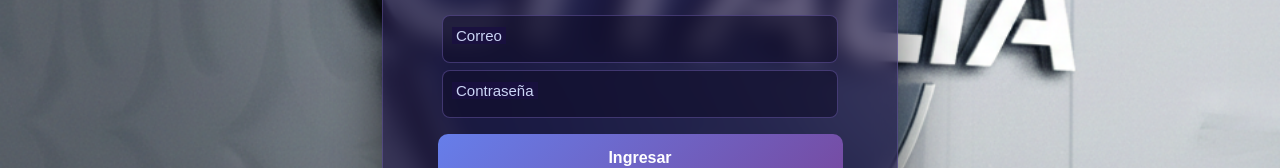
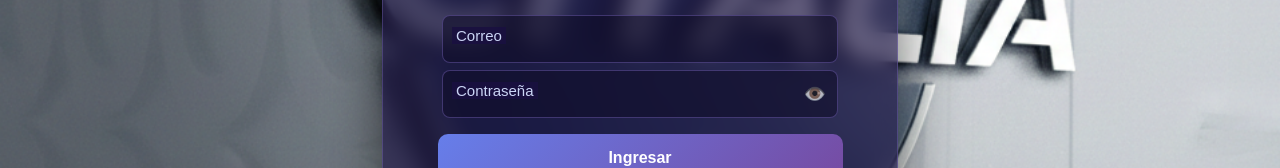
Before and after one commit to anastaciomarbella/atempo, a React (Create React App) app: page /login in a window 1280 px wide. Shown: the part 396-564 px from the top of the page. Built offline with nearby package versions, Linux system fonts and the light colour scheme; no server answers.

Commit message:
cambios en modal citas

```diff
--- a/src/pages/login.jsx
+++ b/src/pages/login.jsx
@@ -6,8 +6,10 @@ import "../styles/login.css";
 
 export default function Login() {
   const navigate = useNavigate();
+
   const [loading, setLoading] = useState(false);
   const [error, setError] = useState("");
+  const [showPassword, setShowPassword] = useState(false);
 
   const initialForm = { correo: "", password: "" };
   const [form, setForm] = useState(initialForm);
@@ -19,6 +21,7 @@ export default function Login() {
 
   const handleSubmit = async (e) => {
     e.preventDefault();
+
     if (!form.correo || !form.password) {
       setError("Todos los campos son obligatorios");
       return;
@@ -49,7 +52,6 @@ export default function Login() {
         return;
       }
 
-      // 🔍 DEBUG TEMPORAL — borra estas líneas una vez que funcione el logo
       console.log("✅ Respuesta del login:", data);
       console.log("🖼️ logo_url recibido:", data.usuario?.logo_url);
 
@@ -75,13 +77,17 @@ export default function Login() {
     <div className="login-container">
       <div className="login-card show">
 
+        {/* Logo */}
         <div style={{ textAlign: "center", marginTop: "20px" }}>
           <img
             src={logo}
             alt="Logo"
             style={{
-              width: "90px", height: "90px", borderRadius: "50%",
-              objectFit: "cover", marginBottom: "10px",
+              width: "90px",
+              height: "90px",
+              borderRadius: "50%",
+              objectFit: "cover",
+              marginBottom: "10px",
               boxShadow: "0 4px 10px rgba(0,0,0,0.2)",
             }}
           />
@@ -89,33 +95,63 @@ export default function Login() {
           <h2 className="login-subtitle">Iniciar sesión</h2>
         </div>
 
+        {/* Formulario */}
         <form onSubmit={handleSubmit} autoComplete="off">
+
+          {/* Correo */}
           <div className="input-group">
             <input
-              type="email" name="correo" className="login-input"
-              placeholder=" " value={form.correo} onChange={handleChange} required
+              type="email"
+              name="correo"
+              className="login-input"
+              placeholder=" "
+              value={form.correo}
+              onChange={handleChange}
+              required
             />
             <label className="floating-label-text">Correo</label>
           </div>
 
-          <div className="input-group">
+          {/* Contraseña con ojito */}
+          <div className="input-group password-group">
             <input
-              type="password" name="password" className="login-input"
-              placeholder=" " value={form.password} onChange={handleChange} required
+              type={showPassword ? "text" : "password"}
+              name="password"
+              className="login-input"
+              placeholder=" "
+              value={form.password}
+              onChange={handleChange}
+              required
             />
             <label className="floating-label-text">Contraseña</label>
+
+            <span
+              className="toggle-password"
+              onClick={() => setShowPassword(!showPassword)}
+            >
+              {showPassword ? "🙈" : "👁️"}
+            </span>
           </div>
 
+          {/* Error */}
           {error && <div className="login-error">{error}</div>}
 
-          <button type="submit" className="login-button" disabled={loading}>
+          {/* Botón */}
+          <button
+            type="submit"
+            className="login-button"
+            disabled={loading}
+          >
             {loading ? "Ingresando..." : "Ingresar"}
           </button>
         </form>
 
+        {/* Footer */}
         <div className="login-footer">
           ¿No tienes cuenta?{" "}
-          <Link to="/register" className="login-link">Crear cuenta</Link>
+          <Link to="/register" className="login-link">
+            Crear cuenta
+          </Link>
         </div>
 
       </div>
--- a/src/styles/login.css
+++ b/src/styles/login.css
@@ -283,3 +283,30 @@ font-size:20px;
   from { opacity: 0; transform: translateY(-4px); }
   to   { opacity: 1; transform: translateY(0); }
 }
+
+
+/*ojito*/
+.password-group {
+  position: relative;
+}
+
+.toggle-password {
+  position: absolute;
+  right: 12px;
+  top: 50%;
+  transform: translateY(-50%);
+  cursor: pointer;
+  font-size: 18px;
+  user-select: none;
+  opacity: 0.7;
+  transition: 0.3s;
+}
+
+.toggle-password:hover {
+  opacity: 1;
+}
+
+/* Para que no se encime el texto */
+.login-input {
+  padding-right: 40px;
+}
```
